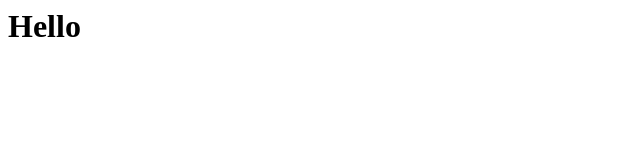
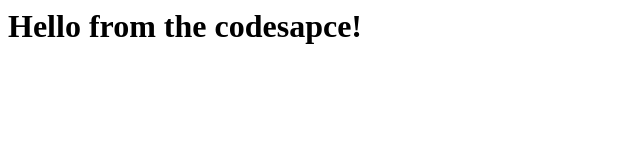
Before and after one commit to stwala/skills-code-with-codespaces, a plain HTML site: page index.html in a window 1280 px wide. Shown: the whole page, without its empty margins (0-640 px from the left). Drawn offline with Linux system fonts and the light colour scheme.

Commit message:
adding hello from codespace!

```diff
--- a/index.html
+++ b/index.html
@@ -1,3 +1,3 @@
 <html>
-  <h1>Hello</h1>
+  <h1>Hello from the codesapce!</h1>
 </html>
```
